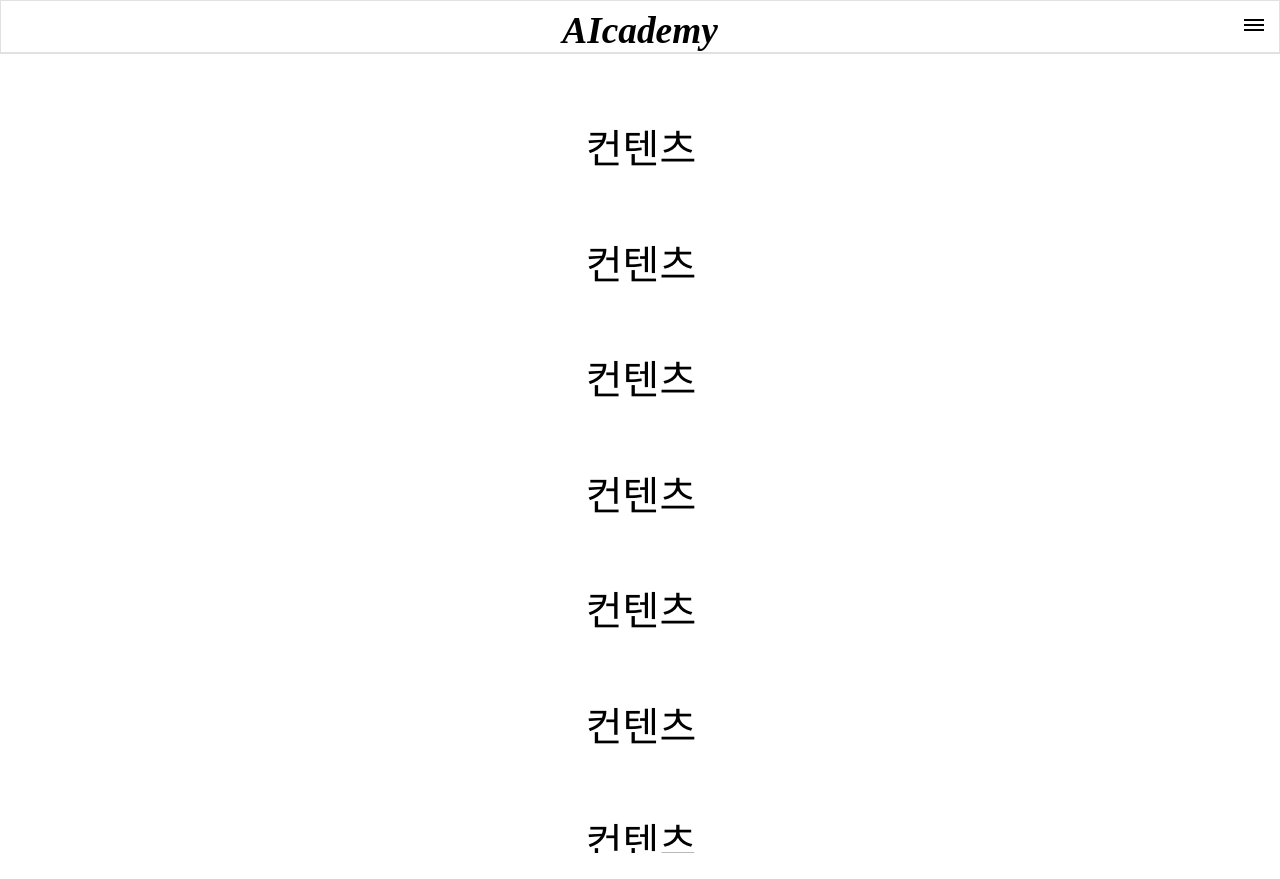
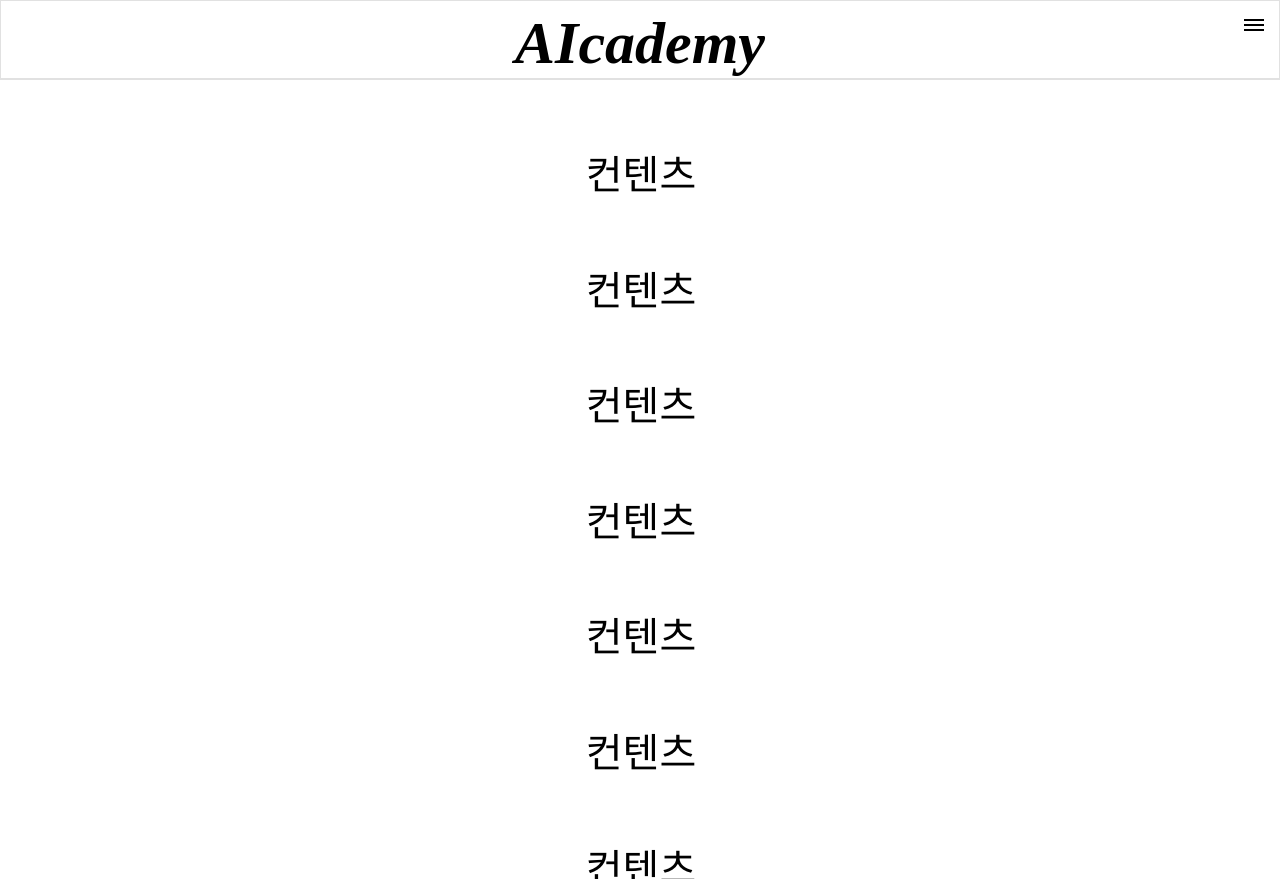
Before and after one commit to lsw3014/AIcademy, a plain HTML site: page gpt/gpt_1.html in a window 1280 px wide. Before the commit the page ends 853 px from the top, so only its background shows below. Drawn offline with nearby package versions, Linux system fonts and the light colour scheme.

Commit message:
Add files via upload

```diff
--- a/document.css
+++ b/document.css
@@ -17,13 +17,13 @@ a{
 }
 .head{
   width:100%;
-  height:3%;
+  height:10%;
   border-bottom:1px solid #e1e1e1;
   position:relative;
 }
 .logo{
   text-align:center;
-  font-size:28pt;
+  font-size:45pt;
   font-style:italic;
   font-weight:800;
   padding-top:8px;
@@ -115,7 +115,7 @@ transform: translateY(-5px) rotate(-135deg);
 .slide-title{
   width:100%;
   height:100px;
-  font-size:32pt;
+  font-size:40pt;
   display:flex;
   justify-content:center;
   align-items:center;
@@ -127,6 +127,8 @@ transform: translateY(-5px) rotate(-135deg);
 .slide ul li{
   display:inline-block;
   width:100%;
+  height: 8%;
+  font-size: 32pt;
   padding:10px;
   border-bottom:1px solid #e1e1e1;
 }
```
